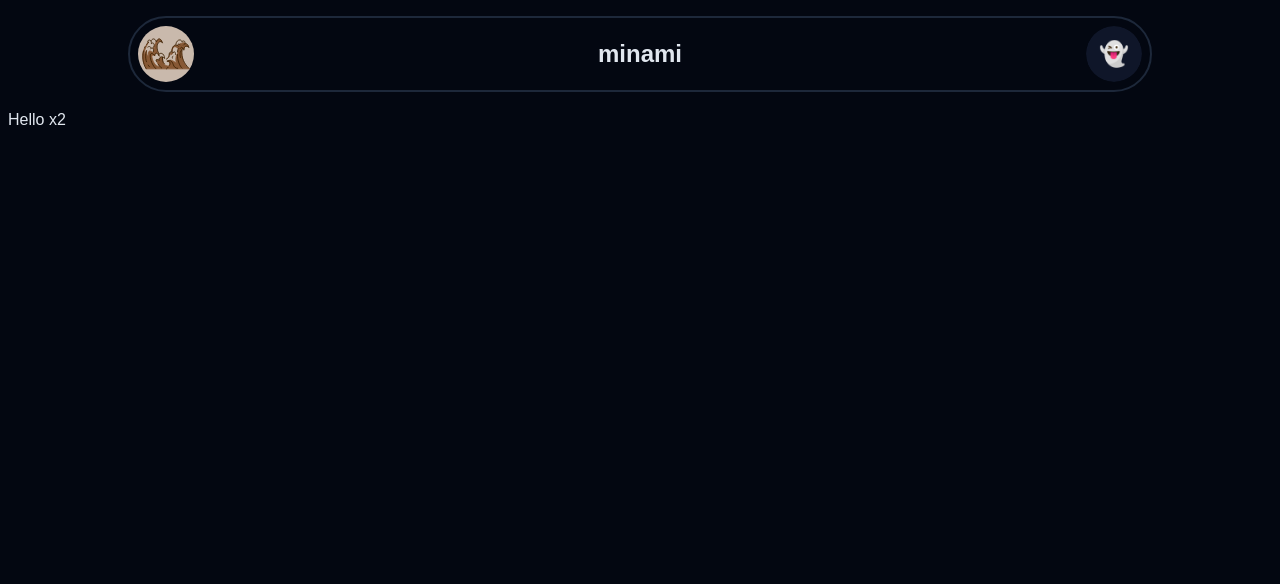
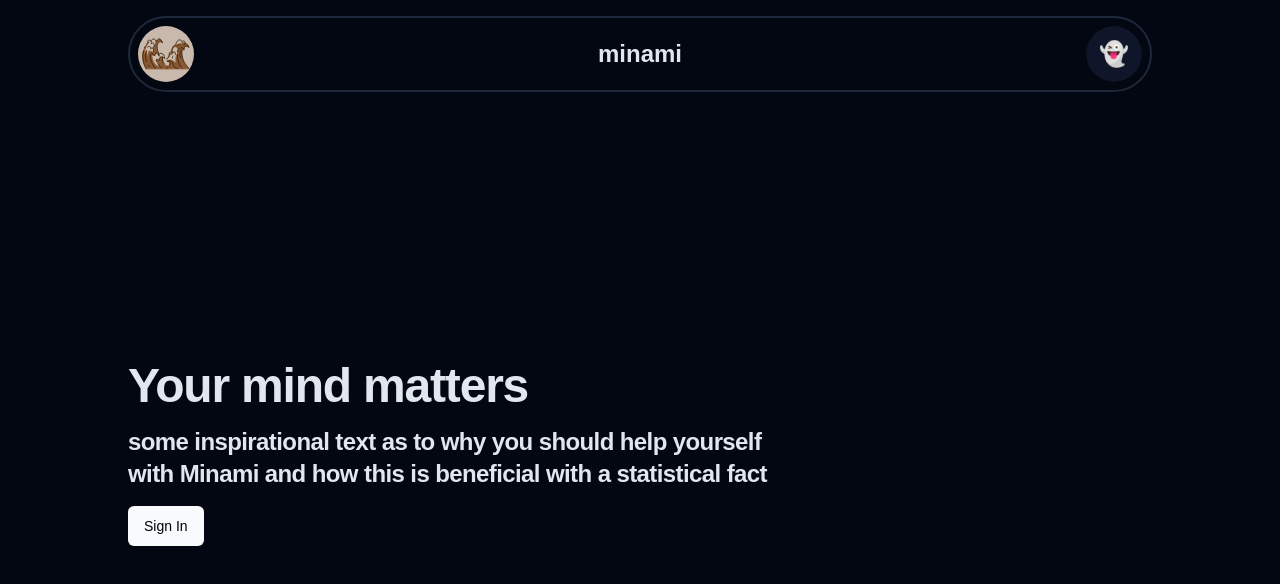
Before and after one commit to officialpiyush/minami, a Next.js app: page / in a window 1280 px wide. Shown: the top 584 px of the page. Built offline with nearby package versions, Linux system fonts and the light colour scheme; a web font is replaced by a local one.

Commit message:
feat: add text content on landing page

```diff
--- a/app/layout.tsx
+++ b/app/layout.tsx
@@ -15,9 +15,11 @@ export default function RootLayout({
 }) {
   return (
     <html lang="en" className="dark">
-      <body className="px-2 min-h-screen">
-        <Navbar />
-        {children}
+      <body className="flex flex-col px-2 min-h-screen">
+        <div className="flex-shrink-0">
+          <Navbar />
+        </div>
+        <div className="flex flex-col w-full flex-1 max-w-5xl mx-auto">{children}</div>
       </body>
     </html>
   );
--- a/app/page.tsx
+++ b/app/page.tsx
@@ -1,10 +1,26 @@
-import Image from 'next/image'
-
+import { Button } from "@/components/ui/button";
 
 export default function Home() {
   return (
-    <main>
-        Hello x2
-    </main>
-  )
+    <div className="flex flex-1 items-center">
+      <div className="w-full grid grid-cols-12 gap-4">
+        <div className="col-span-8 space-y-4">
+          <div className="scroll-m-20 text-4xl font-extrabold tracking-tight lg:text-5xl">
+            Your mind matters
+          </div>
+
+          <div className="scroll-m-20 text-2xl font-semibold tracking-tight">
+            some inspirational text as to why you should help yourself with
+            Minami and how this is beneficial with a statistical fact
+          </div>
+
+          <div>
+            <Button>
+              Sign In
+            </Button>
+          </div>
+        </div>
+      </div>
+    </div>
+  );
 }
```
